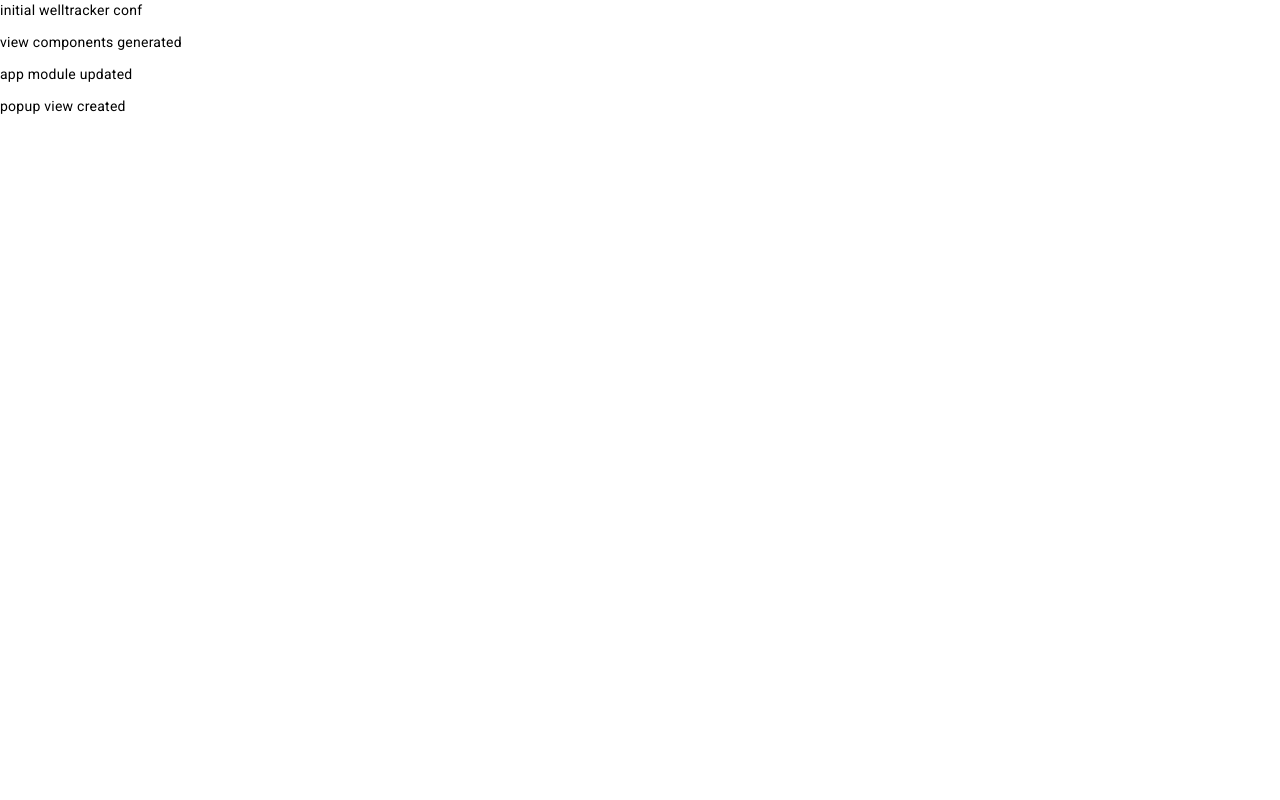
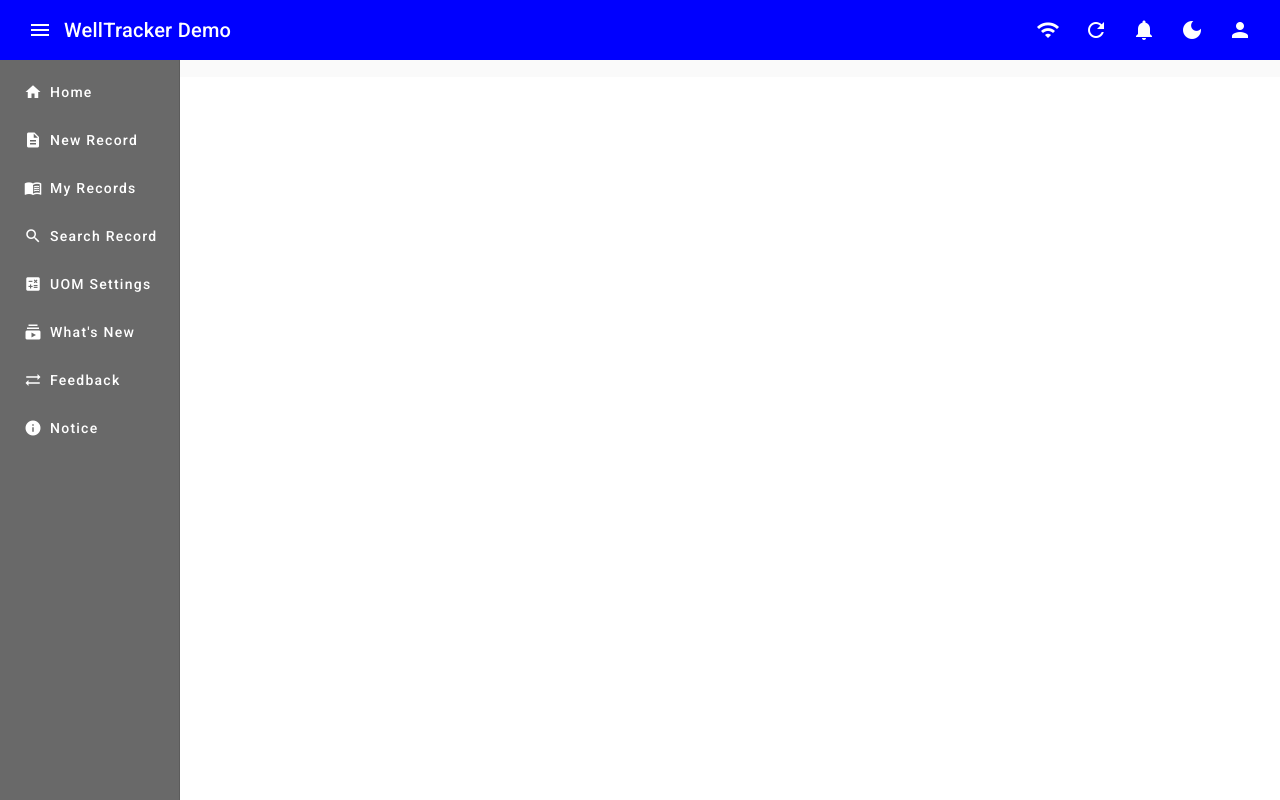
Before and after one commit to slb-pocs/demo-welltracker, an Angular app: page / in a window 1280 px wide. Built offline with nearby package versions, Linux system fonts and the light colour scheme.

Commit message:
app component view updated

```diff
--- a/src/app/app.component.css
+++ b/src/app/app.component.css
@@ -0,0 +1,17 @@
+.example-spacer {
+    flex: 1 1 auto;
+  }
+
+.mat-toolbar{
+    background-color: blue;
+    color: white;
+    height: 60px;
+}
+.mat-sidenav{
+    background-color: dimgrey;
+    width: 180px;
+}
+
+.mat-icon{
+    color: white;
+}
--- a/src/app/app.component.html
+++ b/src/app/app.component.html
@@ -1,5 +1,76 @@
-<p>initial welltracker conf</p>
-<p>view components generated</p>
-<p>app module updated</p>
-<p>popup view created</p>
-<router-outlet></router-outlet>
+
+<div>
+    <mat-toolbar style="position: fixed; z-index: 10;">
+      <button mat-icon-button (click)="sidenav.toggle()"><mat-icon>menu</mat-icon></button>
+      <span id="menuTitle">WellTracker Demo</span>
+      <span class="example-spacer"></span>
+    <button mat-icon-button class="example-icon" aria-label="Example icon-button with share icon">
+        <mat-icon>wifi</mat-icon>
+      </button>
+    <button mat-icon-button class="example-icon" aria-label="Example icon-button with share icon">
+        <mat-icon>refresh</mat-icon>
+      </button>
+    <button mat-icon-button class="example-icon" aria-label="Example icon-button with share icon">
+        <mat-icon>notifications</mat-icon>
+      </button>
+    <button mat-icon-button class="example-icon" aria-label="Example icon-button with share icon">
+        <mat-icon>dark_mode</mat-icon>
+      </button>
+    <button mat-icon-button class="example-icon" aria-label="Example icon-button with dark icon">
+        <mat-icon>person</mat-icon>
+      </button>
+    </mat-toolbar>
+  </div>
+    <div>
+      <mat-sidenav-container >
+        <mat-sidenav #sidenav mode="side" opened [fixedInViewport]="true" [fixedTopGap]="60">
+          <mat-list >
+            <mat-list-item>
+              <button mat-button routerLink="/home" style="color: white;">
+                <mat-icon>home</mat-icon>Home
+              </button>
+            </mat-list-item>
+            <mat-list-item>
+              <button mat-button routerLink="/track-record/0" style="color: white;">
+                <mat-icon>description</mat-icon>New Record
+              </button>
+            </mat-list-item>
+            <mat-list-item>
+              <button mat-button routerLink="/record-list" style="color: white;">
+                <mat-icon>menu_book</mat-icon>My Records
+              </button>
+            </mat-list-item>
+            <mat-list-item>
+              <button mat-button routerLink="/home" style="color: white;">
+                <mat-icon>search</mat-icon>Search Record
+              </button>
+            </mat-list-item>
+            <mat-list-item>
+              <button mat-button routerLink="/home" style="color: white;">
+                <mat-icon>calculate</mat-icon>UOM Settings
+              </button>
+            </mat-list-item>
+            <mat-list-item>
+              <button mat-button routerLink="/home" style="color: white;">
+                <mat-icon>subscriptions</mat-icon>What's New
+              </button>
+            </mat-list-item>
+            <mat-list-item>
+              <button mat-button routerLink="/home" style="color: white;">
+                <mat-icon>sync_alt</mat-icon>Feedback
+              </button>
+            </mat-list-item>
+            <mat-list-item>
+              <button mat-button routerLink="/home" style="color: white;">
+                <mat-icon>info</mat-icon>Notice
+              </button>
+            </mat-list-item>
+          </mat-list>
+        </mat-sidenav>
+        <mat-sidenav-content>
+          <div style="margin-top: 7%;">
+            <router-outlet></router-outlet>
+          </div>
+        </mat-sidenav-content>
+      </mat-sidenav-container>
+    </div>
--- a/src/styles.css
+++ b/src/styles.css
@@ -1,4 +1,10 @@
 /* You can add global styles to this file, and also import other style files */
+@import url(@angular/material/prebuilt-themes/indigo-pink.css);
 
 html, body { height: 100%; }
 body { margin: 0; font-family: Roboto, "Helvetica Neue", sans-serif; }
+
+.container{
+    padding: 10px;
+    display:flex ;
+}
```
